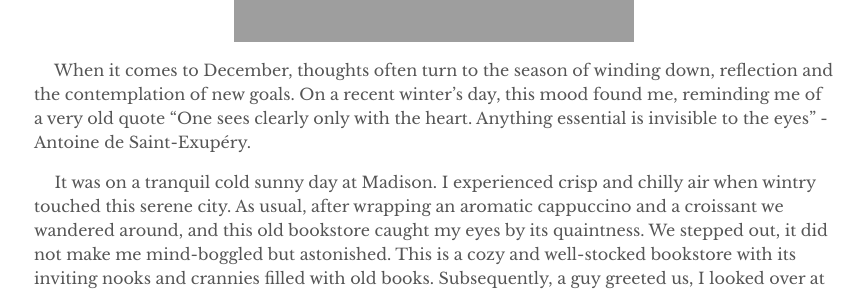
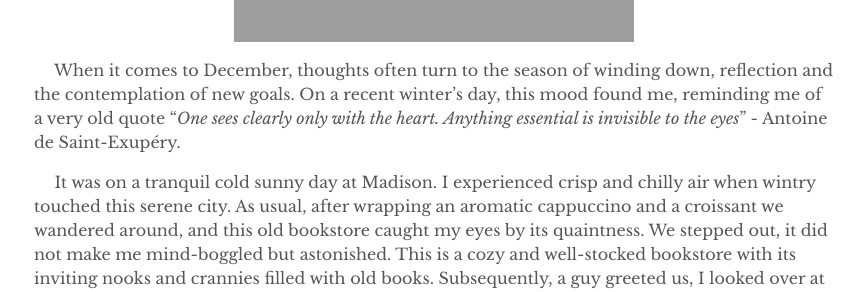
Before and after one commit to eses-corner/eses-corner.github.io, a Jekyll site: the page built from _posts/2024-01-17-madison-bookstore.md, in a window 1280 px wide. Shown: the part 367-659 px from the top of the page, without its empty margins (206-1071 px from the left). Built offline with Jekyll 4.4.1, drawn with Linux system fonts in a browser that asks for light colours; comment, search, counter and statistics services are not loaded.

Commit message:
update blog

```diff
--- a/_posts/2024-01-17-madison-bookstore.md
+++ b/_posts/2024-01-17-madison-bookstore.md
@@ -13,7 +13,7 @@ comments: false
 
 <img src="{{site.url}}/assets/images/bookstore.png" style>
 
-&emsp; When it comes to December, thoughts often turn to the season of winding down, reflection and the contemplation of new goals. On a recent winter’s day, this mood found me, reminding me of a very old quote “One sees clearly only with the heart. Anything essential is invisible to the eyes” - Antoine de Saint-Exupéry. <br>
+&emsp; When it comes to December, thoughts often turn to the season of winding down, reflection and the contemplation of new goals. On a recent winter’s day, this mood found me, reminding me of a very old quote “*One sees clearly only with the heart. Anything essential is invisible to the eyes*” - Antoine de Saint-Exupéry. <br>
 <!--more-->
 
 &emsp; It was on a tranquil cold sunny day at Madison. I experienced crisp and chilly air when wintry touched this serene city. As usual, after wrapping an aromatic cappuccino and a croissant we wandered around, and this old bookstore caught my eyes by its quaintness. We stepped out, it did not make me mind-boggled but astonished. This is a cozy and well-stocked bookstore with its inviting nooks and crannies filled with old books. Subsequently, a guy greeted us, I looked over at him, a young man lying leisurely in his chair with feet resting on the counter. He briefly glanced up to greet us, then immediately returned to his reading, absorbed and focused. The scent of aged paper and wooden bookshelves mixed with the occasional rustle of papers that testament to the sense of antiquity and time-worn charm. All things I tried to say is the bookstore, it distinct from contemporary bookstores with a vibrant atmosphere, and lively ambiance with musical background. Yes, it is just simply the bookstore. I continued to wander through the aisle, my eyes roving the shelves in search of intriguing titles, while my friend talking to the bookstore guy. We left the bookstore with nothing but my enthusiasm for reading books.
```
